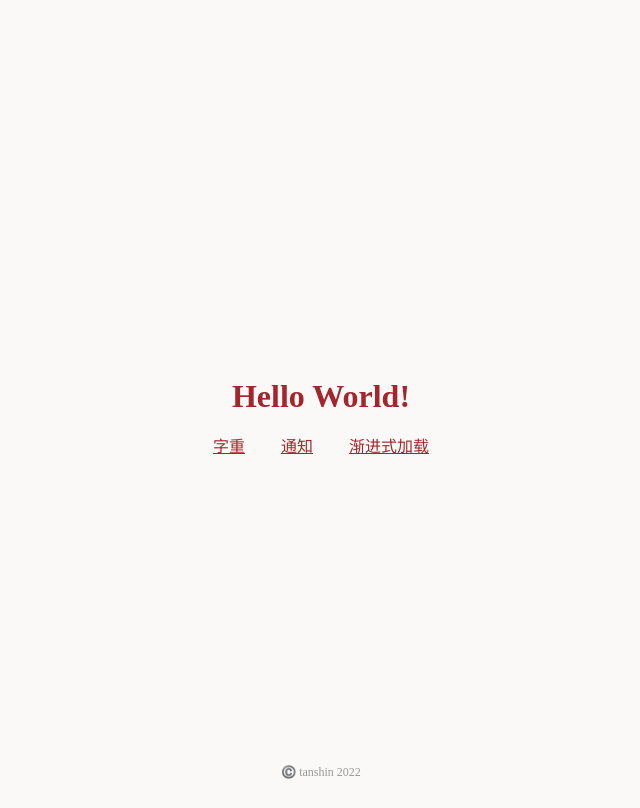
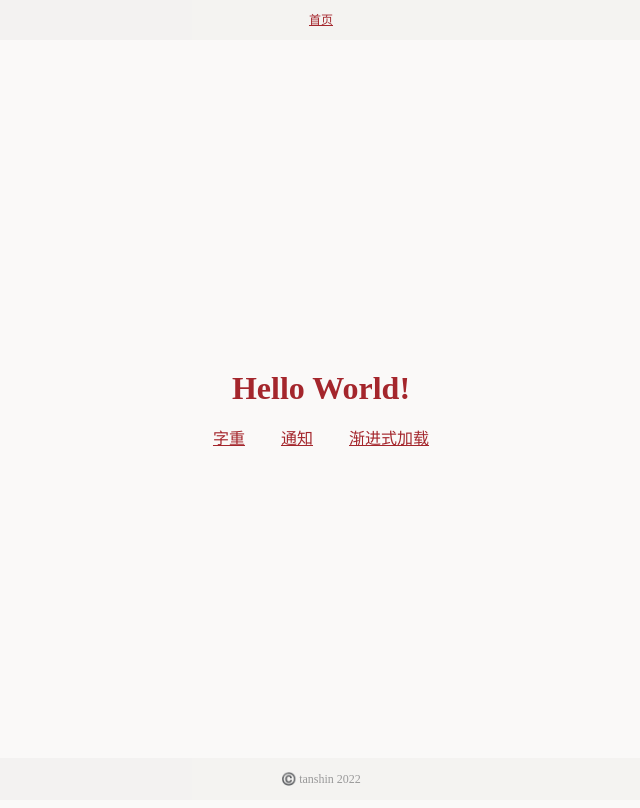
Before and after one commit to tanshin-dev/tanshin-dev.github.io, a plain HTML site: page index.html in a window 1280 px wide. Shown: the whole page, without its empty margins (319-959 px from the left). Drawn offline with Linux system fonts and the light colour scheme.

Commit message:
增加导航

```diff
--- a/index.html
+++ b/index.html
@@ -59,7 +59,8 @@
 </head>
 
 <body>
-    <header><div class="title">Hello World!</div></header>
+    <header><a href="/">首页</a></header>
+    <div class="title">Hello World!</div>
     <main>
         <a href="font-weight.html">字重</a>
         <a href="notification.html">通知</a>
--- a/style.css
+++ b/style.css
@@ -1,20 +1,58 @@
 :root {
     --background-color: #faf9f8;
+    --blur-background-color: rgba(241, 240, 239, 0.731);
     --primary-color: a4262c;
     --text-color: #333;
 }
 
-@media (prefers-color-scheme: dark) {
-    :root {
-        --background-color: #201f1e;
-        --text-color: #faf9f8
-    }
+html,
+body {
+    margin: 0;
+    padding: 0;
 }
+
+a {
+    color: #a4262c;
+}
+
+header {
+    position: fixed;
+    top: 0;
+    left: 0;
+    right: 0;
+    font-size: 12px;
+    display: flex;
+    justify-content: center;
+    align-items: center;
+    background-color: var(--blur-background-color);
+    line-height: 1.5em;
+    height: 40px;
+}
+
 
 footer {
     position: fixed;
     bottom: 0;
-    padding-bottom: 8px;
+    padding-bottom: 2px;
     color: #999;
     font-size: 12px;
+
+    background-color: var(--blur-background-color);
+    /* -webkit-backdrop-filter: blur(5px) saturate(100%);
+    -moz-backdrop-filter: blur(5px) saturate(100%);
+    backdrop-filter: blur(5px) saturate(100%); */
+    line-height: 1.5em;
+    height: 40px;
+    text-align: center;
+    left: 0;
+    right: 0;
 }
+
+
+@media (prefers-color-scheme: dark) {
+    :root {
+        --background-color: #201f1e;
+        --text-color: #faf9f8;
+        --blur-background-color: rgb(34, 20, 13, 0.531);
+    }
+}
```
Also changed, not shown: IndexedDB.html (+2 -1 lines), font-weight.html (+3 -1 lines), notification.html (+2 -1 lines), progressive.html (+2 -1 lines).
